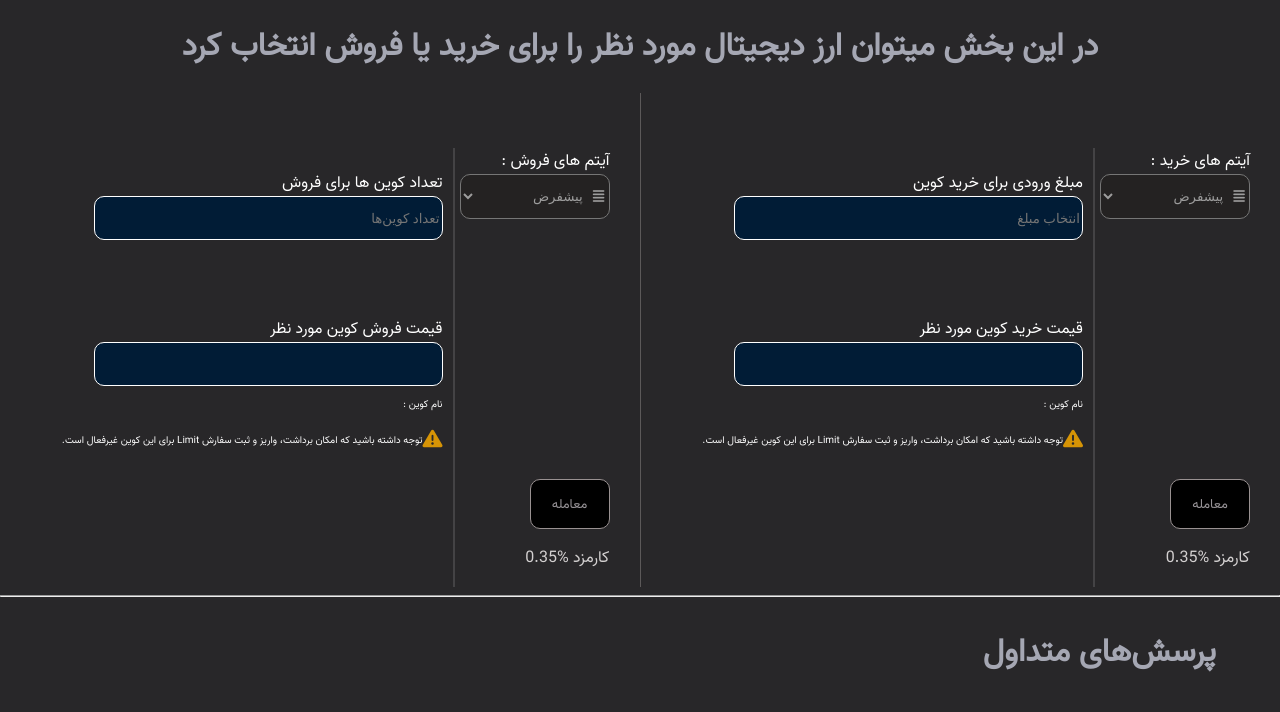
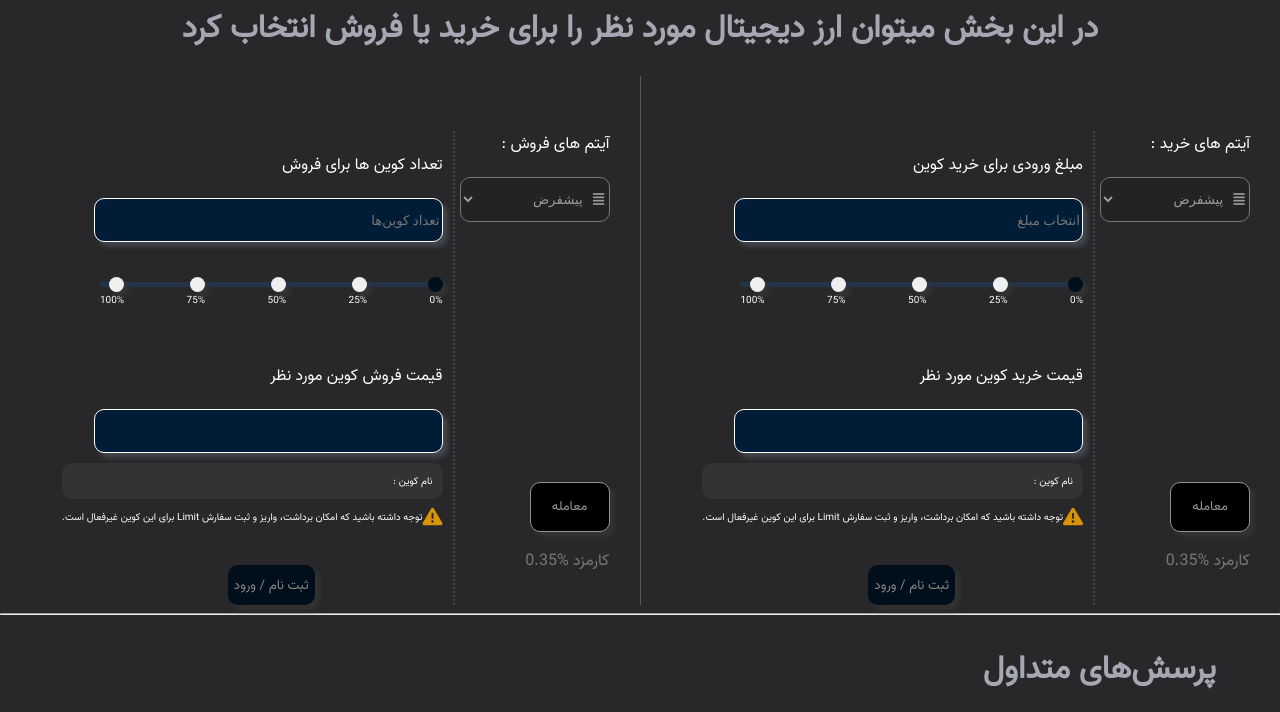
Before and after one commit to alihreza99/tamrin-js, a plain HTML site: page index.html in a window 1280 px wide. Shown: the part 1493-2205 px from the top of the page. Drawn offline with Linux system fonts and the light colour scheme.

Commit message:
new convert box

```diff
--- a/assets/css/style.css
+++ b/assets/css/style.css
@@ -449,7 +449,7 @@ input[type=checkbox] {
   height:1300px ;
 }
 .ma-page-dropdown p{
-  color: rgb(211, 208, 208);
+  color: rgb(155, 154, 154);
 }
 .ma-page-dropdown h1{
   align-self: center;
@@ -464,13 +464,18 @@ input[type=checkbox] {
 }
 
 #kharid:hover{
-  background-color: #056429;
+  background-color: #303130;
+  border-radius: 0px;
+  cursor: pointer;
 }
+
 #kharid *{
   background-color: #2d2f31;
 }
 #forosh:hover{
-  background-color: #640b05;
+  background-color: #303130;
+  border-radius: 0px;
+  cursor: pointer;
 }
 #forosh *{
   background-color: #2d2f31;
@@ -498,7 +503,7 @@ input[type=checkbox] {
 }
 .convert-box-form-item-t{
   margin-top: 55px;
-  border-left: solid rgba(110, 110, 110, 0.4) 2px;
+  border-left: dotted rgba(110, 110, 110, 0.4) 2px;
   margin-right: 30px;
   display: flex;
   flex-direction: column;
@@ -513,8 +518,38 @@ input[type=checkbox] {
   width: 80px;
 }
 .coin-name{
+  margin-top: 10px;
   display: flex;
   flex-direction: row;
+  background-color: rgba(77, 82, 77, 0.3);
+  border-radius: 10px;
+}
+.coin-name p{
+  margin-right: 10px;
+}
+#coin-name{
+  float: left;
+}
+.navar-hadaghal{
+  margin-top: 40px;
+  height: 5px;
+  width: 90%;
+  background-color: rgba(30, 66, 107, 0.5);
+  border-radius: 10px;
+  position: relative;
+  display: flex;
+  justify-content: space-between;
+}
+.navar-hadaghal button{
+  position: absolute;
+  top: -5px;
+  border-radius: 100px;
+  border: none;
+  width: 15px;
+  height: 15px;
+}
+.firts-btn{
+  background-color: #010e1b;
 }
 .convert-box-form-item-t label, select{
   margin-left: 5px;
@@ -580,8 +615,42 @@ input[type=checkbox] {
   border-radius: 10px;
   color: white;
   margin-top: 10px;
+
 }
-
+.ma-page-dropdown label{
+  margin-bottom: 20px;
+}
+.karmozd{
+  opacity: 0.7;
+}
+.ma-page-dropdown input{
+  box-shadow: 5px 5px 5px rgb(67, 70, 78);
+}
+.ma-page-dropdown button{
+  box-shadow: 5px 5px 5px rgb(52, 52, 53);
+}
+.ma-page-dropdown input:hover{
+  background-color: #08254d;
+}
+.ma-page-dropdown input:focus{
+  background-color: #08254d;
+}
+.ma-page-dropdown button:hover{
+  background-color: #041b33;
+}
+.drop-dow-btn{
+  width: 90%;
+  margin-top: 30px;
+  display: flex;
+  justify-content: center;
+}
+.drop-dow-btn button{
+  height: 40px;
+  border-radius: 10px;
+  border: #a5a7b3;
+  color: #888;
+  background-color: #010e1b;
+}
 input::-webkit-outer-spin-button,
 input::-webkit-inner-spin-button {
   -webkit-appearance: none;
--- a/index.html
+++ b/index.html
@@ -158,18 +158,44 @@
 
                      </select>
                      <button>معامله</button>
-                     <P>کارمزد %0.35</P>
+                     <P class="karmozd">کارمزد %0.35</P>
                     </div>
                      <div class="convert-box-form-item-f">
                         <label for="info" class="sec-lable">مبلغ ورودی برای خرید کوین</label>
                         <input class="sec-input" type="number" id="info-a" placeholder="انتخاب مبلغ">
+                        <div class="navar-hadaghal">
+                            <div class="navar-hadaghal-item">
+                                <button class="firts-btn"></button>
+                                <p>0%</p>
+                            </div>
+                            <div class="navar-hadaghal-item">
+                                <button></button>
+                                <p>25%</p>
+                            </div>
+                            <div class="navar-hadaghal-item">
+                                <button></button>
+                                <p>50%</p>
+                            </div>
+                            <div class="navar-hadaghal-item">
+                                <button></button>
+                                <p>75%</p>
+                            </div>
+                            <div class="navar-hadaghal-item">
+                                <button></button>
+                                <p>100%</p>
+                            </div>
+                        </div>
                         <label for="info" class="sec-lable" >قیمت خرید کوین مورد نظر</label>
                         <input class="sec-input" type="text" id="info-b">
                         <div class="coin-name">
                             <p>نام کوین :</p> <p id="coin-name"></p>
                         </div>
                         <p><i class="fa-solid fa-triangle-exclamation fa-2xl" style="color: rgb(214, 148, 6);"></i>توجه داشته باشید که امکان برداشت، واریز و ثبت سفارش Limit برای این کوین غیرفعال است.</p>
+                        <div class="drop-dow-btn">
+                            <a href="#"><button>ثبت نام / ورود</button></a>
+                        </div>
                      </div>
+
                 </div>
 
             </form>
@@ -182,17 +208,42 @@
 
                     </select>
                     <button>معامله</button>
-                    <P>کارمزد %0.35</P>
+                    <P class="karmozd">کارمزد %0.35</P>
                     </div>
                      <div class="convert-box-form-item-f">
                         <label for="info" class="sec-lable">تعداد کوین ها برای فروش</label>
                         <input class="sec-input" type="number" id="info2-a" placeholder="تعداد کوین‌ها" >
+                        <div class="navar-hadaghal">
+                            <div class="navar-hadaghal-item">
+                                <button class="firts-btn"></button>
+                                <p>0%</p>
+                            </div>
+                            <div class="navar-hadaghal-item">
+                                <button></button>
+                                <p>25%</p>
+                            </div>
+                            <div class="navar-hadaghal-item">
+                                <button></button>
+                                <p>50%</p>
+                            </div>
+                            <div class="navar-hadaghal-item">
+                                <button></button>
+                                <p>75%</p>
+                            </div>
+                            <div class="navar-hadaghal-item">
+                                <button></button>
+                                <p>100%</p>
+                            </div>
+                        </div>
                         <label for="info" class="sec-lable" > قیمت فروش کوین مورد نظر</label>
                         <input class="sec-input" type="text" id="info2-b">
                         <div class="coin-name">
                             <p>نام کوین :</p> <p id="coin-name2"></p>
                         </div>
                         <p><i class="fa-solid fa-triangle-exclamation fa-2xl" style="color: rgb(214, 148, 6);"></i>توجه داشته باشید که امکان برداشت، واریز و ثبت سفارش Limit برای این کوین غیرفعال است.</p>
+                        <div class="drop-dow-btn">
+                            <a href="#"><button>ثبت نام / ورود</button></a>
+                        </div>
                      </div>
                 </div>
 
```
